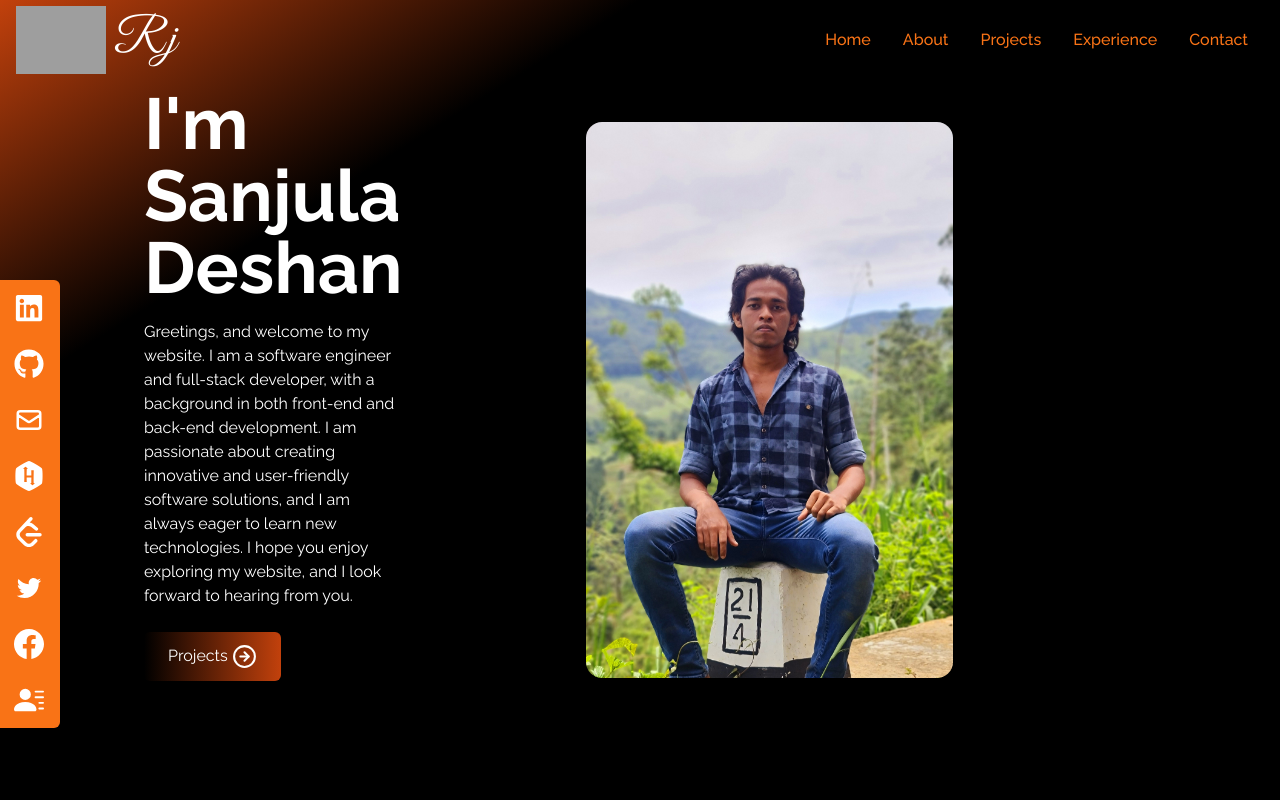
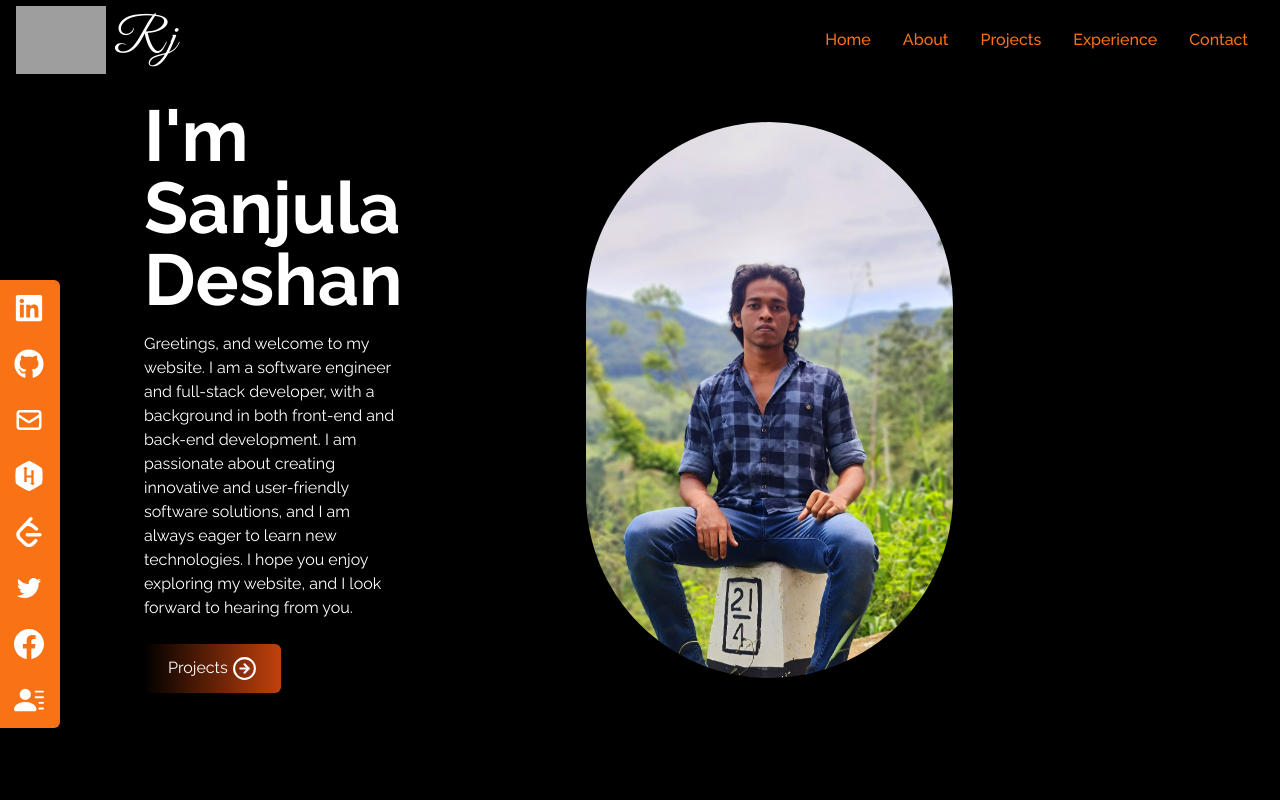
Before and after one commit to SanjulaDeshan/Portfolio, a React (Create React App) app: page / in a window 1280 px wide. Shown: the top 800 px of the page. Built offline with nearby package versions, Linux system fonts and the light colour scheme; grey boxes are pictures that could not be loaded; the HTML template or start-up script is replaced by a standard one.

Commit message:
home page fix

```diff
--- a/package.json
+++ b/package.json
@@ -38,6 +38,7 @@
     ]
   },
   "devDependencies": {
+    "gh-pages": "^6.0.0",
     "tailwindcss": "^3.3.2"
   }
 }
--- a/src/components/Home.jsx
+++ b/src/components/Home.jsx
@@ -8,7 +8,7 @@ export const Home = () => {
     <div
       name="home"
       // className="w-full h-screen bg-gradient-to-b from-black via-black to-gray-800"
-      className="w-full h-screen bg-gradient-to-tl from-black from-50% via-black via-48% to-orange-700 to-2% "
+      className="w-full h-screen bg-gradient-to-tl from-black from-50% via-black via-48% to-black to-2% "
     >
       <div className="flex flex-col items-center justify-center h-full max-w-screen-lg px-4 mx-auto md:flex-row">
         <div className="flex flex-col justify-center h-full">
@@ -36,7 +36,6 @@ export const Home = () => {
                 <FiArrowRightCircle size={25} className="ml-1" />
               </span>
             </Link>
-            to="projects" smooth duration={500}
           </div>
         </div>
 
@@ -44,7 +43,7 @@ export const Home = () => {
           <img
             src={ProfilPic}
             alt="my profile"
-            className="w-2/3 mx-auto rounded-2xl md:w-1/2"
+            className="w-2/3 mx-auto rounded-full md:w-1/2"
           />
         </div>
       </div>
```
Also changed, not shown: 1 other file (tests, documents, lock files or other folders).
